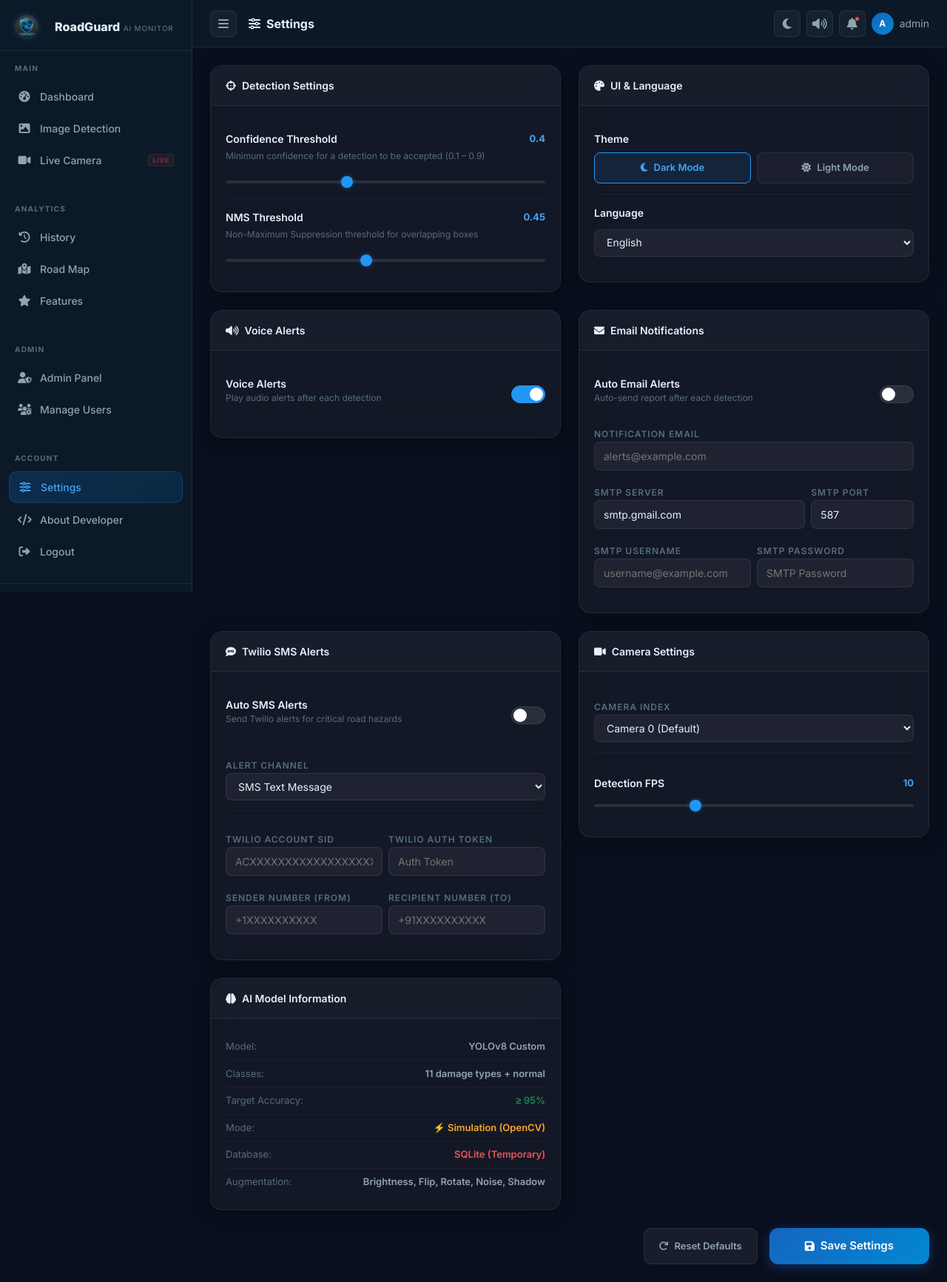
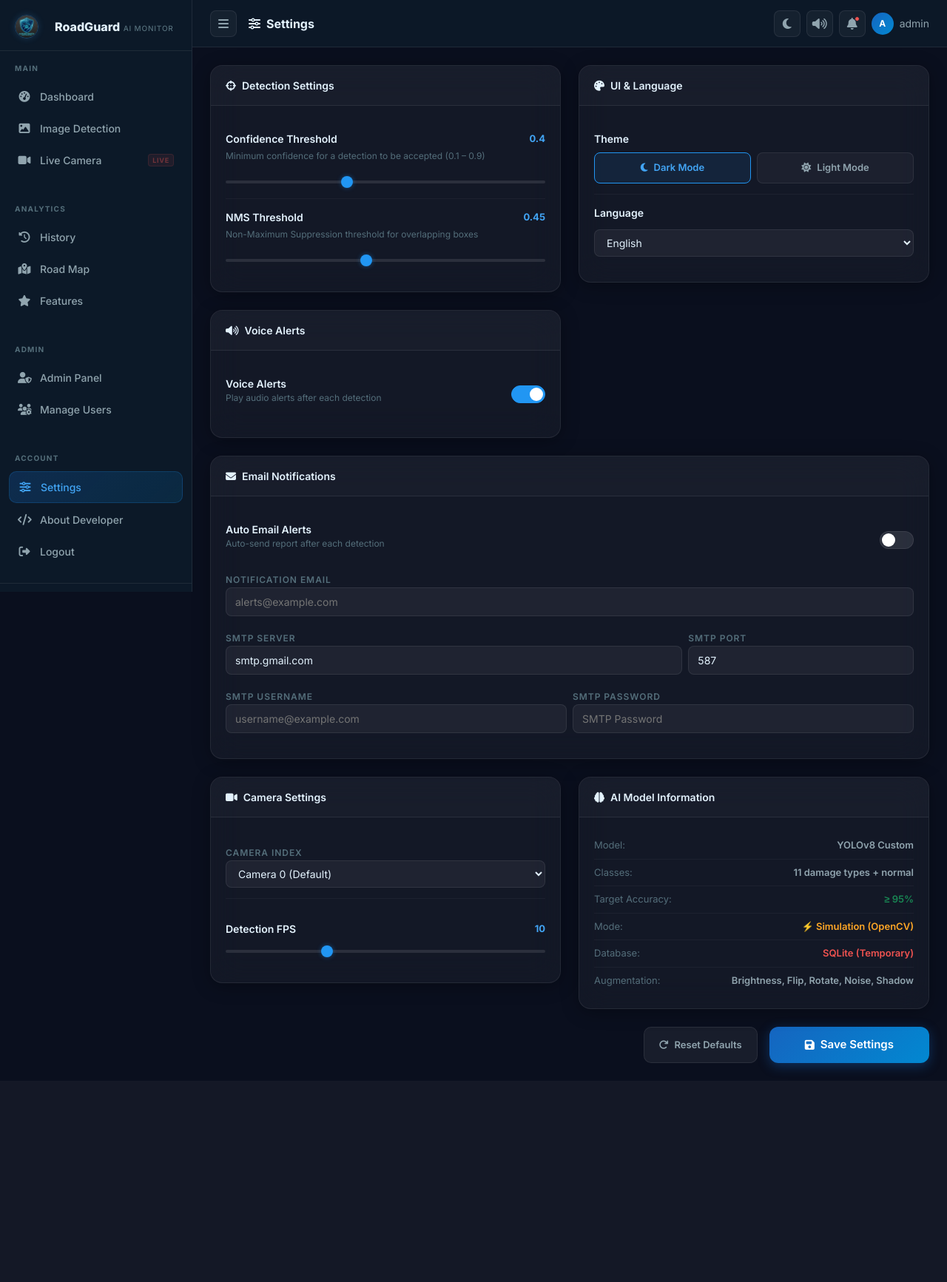
Before and after one commit to Dineshkumar-2006dk/AI-Road-Detection, a Flask app: page /settings/ in a window 1280 px wide. Shown: the whole page at 74% size. After the commit the page ends 1445 px from the top, so only its background shows below. Run offline with Flask 3, Linux system fonts and the light colour scheme; the visitor is signed in with stand-in values (Sample User, id 1); data comes from the database, SQL or seed files in the repository.

Commit message:
Remove SMS notifications feature completely to prioritize reliable email alerts

```diff
--- a/routes/detection.py
+++ b/routes/detection.py
@@ -30,40 +30,10 @@ detection_bp = Blueprint("detection", __name__, url_prefix="/detect")
 _LAST_ALERT_TIMES = {}
 
 def _send_notifications_async_thread(app, detection_id, recipient_email, detection_data, result_image_path, settings_dict, lat, lon, location_name, maps_link_val):
-    """Background thread worker to send email/SMS notifications and update DB status."""
+    """Background thread worker to send email notifications and update DB status."""
     try:
         with app.app_context():
-            # 1. Twilio SMS/WhatsApp
-            sms_success = False
-            if settings_dict and settings_dict.get("sms_alerts") and settings_dict.get("sms_to"):
-                sev = detection_data.get("severity")
-                if sev in ("Critical", "High"):
-                    from utils.sms_utils import send_sms_alert
-                    class FakeSettings:
-                        def __init__(self, d):
-                            for k, v in d.items():
-                                setattr(self, k, v)
-                    fake_set = FakeSettings(settings_dict)
-
-                    is_ta = (settings_dict.get("language") == "ta")
-                    loc = location_name or ("தென்சிறுவளூர்" if is_ta else "Thensiruvalur")
-
-                    if is_ta:
-                        msg = f"⚠️ எச்சரிக்கை (RoadGuard AI): {loc} பகுதியில் ஆபத்தான சாலைப் பழுது ({sev} Pothole) கண்டறியப்பட்டுள்ளது.\n"
-                        if lat is not None and lon is not None:
-                            msg += f"📍 அமைவிடம்: {lat:.5f}, {lon:.5f}\n"
-                            msg += f"🗺️ கூகுள் மேப்: https://maps.google.com/?q={lat},{lon}"
-                    else:
-                        msg = f"⚠️ ALERT (RoadGuard AI): {sev} road damage detected at {loc}.\n"
-                        if lat is not None and lon is not None:
-                            msg += f"📍 Location: {lat:.5f}, {lon:.5f}\n"
-                            msg += f"🗺️ Google Maps: https://maps.google.com/?q={lat},{lon}"
-
-                    sms_success = send_sms_alert(msg, fake_set)
-                else:
-                    app.logger.info(f"[SMS ALERT] Skipped because severity is {sev} (only sent for Critical/High)")
-
-            # 2. Email Notification
+            # 1. Email Notification
             email_success = False
             if recipient_email:
                 email_result = send_detection_report(recipient_email, {
@@ -75,17 +45,15 @@ def _send_notifications_async_thread(app, detection_id, recipient_email, detecti
                 }, result_image_path, user_settings=settings_dict)
                 email_success = email_result["success"]
 
-            # 3. Update DB status
+            # 2. Update DB status
             from models.detection import Detection
             from extensions import db
             det = db.session.get(Detection, detection_id)
             if det:
                 det.email_sent = email_success
                 det.email_recipient = recipient_email if recipient_email else None
-                det.sms_sent = sms_success
-                det.sms_recipient = settings_dict.get("sms_to") if (settings_dict and settings_dict.get("sms_alerts")) else None
                 db.session.commit()
-                app.logger.info(f"[Background Alert] Completed. email_sent={email_success}, sms_sent={sms_success}")
+                app.logger.info(f"[Background Alert] Completed. email_sent={email_success}")
     except Exception as e:
         app.logger.exception(f"[Background Alert] Thread encountered unexpected error: {e}")
 
@@ -110,69 +78,35 @@ def trigger_notifications(detection, result, settings, lat, lon, location_name,
             _LAST_ALERT_TIMES[user_id] = now
 
     if not should_send:
-        return {"email_sent": False, "sms_sent": False, "email_error": "Throttled", "sms_error": "Throttled"}
+        return {"email_sent": False, "email_error": "Throttled"}
+
+    if not recipient_email:
+        return {"email_sent": False, "email_error": "No email recipient specified"}
 
     app = current_app._get_current_object()
     result_image_path = result.get("result_image_path")
 
     if sync:
         # Run synchronously for Image Upload
-        sms_success = False
-        sms_error = None
-        if settings_dict and settings_dict.get("sms_alerts") and settings_dict.get("sms_to"):
-            sev = result.get("severity")
-            if sev in ("Critical", "High"):
-                from utils.sms_utils import send_sms_alert
-                class FakeSettings:
-                    def __init__(self, d):
-                        for k, v in d.items():
-                            setattr(self, k, v)
-                fake_set = FakeSettings(settings_dict)
-
-                is_ta = (settings_dict.get("language") == "ta")
-                loc = location_name or ("தென்சிறுவளூர்" if is_ta else "Thensiruvalur")
-                if is_ta:
-                    msg = f"⚠️ எச்சரிக்கை (RoadGuard AI): {loc} பகுதியில் ஆபத்தான சாலைப் பழுது ({sev} Pothole) கண்டறியப்பட்டுள்ளது.\n"
-                    if lat is not None and lon is not None:
-                        msg += f"📍 அமைவிடம்: {lat:.5f}, {lon:.5f}\n"
-                        msg += f"🗺️ கூகுள் மேப்: https://maps.google.com/?q={lat},{lon}"
-                else:
-                    msg = f"⚠️ ALERT (RoadGuard AI): {sev} road damage detected at {loc}.\n"
-                    if lat is not None and lon is not None:
-                        msg += f"📍 Location: {lat:.5f}, {lon:.5f}\n"
-                        msg += f"🗺️ Google Maps: https://maps.google.com/?q={lat},{lon}"
-                try:
-                    sms_success = send_sms_alert(msg, fake_set)
-                    if not sms_success:
-                        sms_error = "Twilio dispatch failed"
-                except Exception as e:
-                    sms_error = str(e)
-            else:
-                sms_error = f"SMS alert skipped: severity is {sev} (only sent for Critical/High)"
-                app.logger.info(f"[SMS ALERT] {sms_error}")
-
         email_success = False
         email_error = None
-        if recipient_email:
-            try:
-                email_result = send_detection_report(recipient_email, {
-                    **result,
-                    "latitude":      lat,
-                    "longitude":     lon,
-                    "location_name": location_name,
-                    "maps_link":     maps_link_val,
-                }, result_image_path, user_settings=settings_dict)
-                email_success = email_result["success"]
-                email_error = email_result.get("message")
-            except Exception as e:
-                email_error = str(e)
+        try:
+            email_result = send_detection_report(recipient_email, {
+                **result,
+                "latitude":      lat,
+                "longitude":     lon,
+                "location_name": location_name,
+                "maps_link":     maps_link_val,
+            }, result_image_path, user_settings=settings_dict)
+            email_success = email_result["success"]
+            email_error = email_result.get("message")
+        except Exception as e:
+            email_error = str(e)
 
         # Update DB status immediately
         from extensions import db
         detection.email_sent = email_success
         detection.email_recipient = recipient_email if recipient_email else None
-        detection.sms_sent = sms_success
-        detection.sms_recipient = settings_dict.get("sms_to") if (settings_dict and settings_dict.get("sms_alerts")) else None
         try:
             db.session.commit()
         except Exception:
@@ -180,21 +114,18 @@ def trigger_notifications(detection, result, settings, lat, lon, location_name,
 
         return {
             "email_sent": email_success,
-            "sms_sent": sms_success,
-            "email_error": email_error,
-            "sms_error": sms_error
+            "email_error": email_error
         }
     else:
         # Run asynchronously in background thread for camera
-        if recipient_email or (settings_dict and settings_dict.get("sms_alerts") and result.get("severity") in ("Critical", "High")):
-            t = threading.Thread(
-                target=_send_notifications_async_thread,
-                args=(app, detection.id, recipient_email, result, result_image_path, settings_dict, lat, lon, location_name, maps_link_val)
-            )
-            t.daemon = True
-            t.start()
-            app.logger.info(f"[Background Alert] Thread started for detection_id={detection.id}")
-        return {"email_sent": True if recipient_email else False, "sms_sent": False, "email_error": "Alert processing asynchronously", "sms_error": None}
+        t = threading.Thread(
+            target=_send_notifications_async_thread,
+            args=(app, detection.id, recipient_email, result, result_image_path, settings_dict, lat, lon, location_name, maps_link_val)
+        )
+        t.daemon = True
+        t.start()
+        app.logger.info(f"[Background Alert] Thread started for detection_id={detection.id}")
+        return {"email_sent": True, "email_error": "Alert processing asynchronously"}
 
 
 # ── Helper ────────────────────────────────────────────────────────────────────
--- a/templates/settings/settings.html
+++ b/templates/settings/settings.html
@@ -80,7 +80,7 @@
   </div>
 
   <!-- Email Settings -->
-  <div class="col-lg-6">
+  <div class="col-lg-12">
     <div class="rg-card">
       <div class="rg-card-header"><i class="fas fa-envelope me-2"></i>Email Notifications</div>
       <div class="rg-card-body">
@@ -120,58 +120,6 @@
               <label class="form-label-sm">SMTP Password</label>
               <input type="password" id="smtpPassword" class="form-input-sm" placeholder="SMTP Password"
                      value="{{ settings.smtp_password or '' }}">
-            </div>
-          </div>
-        </div>
-      </div>
-    </div>
-  </div>
-
-  <!-- Twilio SMS Settings -->
-  <div class="col-lg-6">
-    <div class="rg-card">
-      <div class="rg-card-header"><i class="fas fa-comment-sms me-2"></i>Twilio SMS Alerts</div>
-      <div class="rg-card-body">
-        <div class="setting-item">
-          <div class="d-flex justify-content-between align-items-center mb-3">
-            <div>
-              <div class="setting-label-main">Auto SMS Alerts</div>
-              <div class="setting-desc">Send Twilio alerts for critical road hazards</div>
-            </div>
-            <div class="toggle-switch">
-              <input type="checkbox" id="smsToggle" {% if settings.sms_alerts %}checked{% endif %}>
-              <label for="smsToggle"></label>
-            </div>
-          </div>
-          <div class="setting-item mb-3">
-            <label class="form-label-sm">Alert Channel</label>
-            <select id="smsMode" class="form-input-sm">
-              <option value="sms" {% if settings.sms_mode == 'sms' %}selected{% endif %}>SMS Text Message</option>
-              <option value="whatsapp" {% if settings.sms_mode == 'whatsapp' %}selected{% endif %}>WhatsApp Message</option>
-            </select>
-          </div>
-          <div class="row g-2 mt-2">
-            <div class="col-6">
-              <label class="form-label-sm">Twilio Account SID</label>
-              <input type="text" id="smsSid" class="form-input-sm" placeholder="ACXXXXXXXXXXXXXXXXXXXX"
-                     value="{{ settings.sms_sid or '' }}">
-            </div>
-            <div class="col-6">
-              <label class="form-label-sm">Twilio Auth Token</label>
-              <input type="password" id="smsToken" class="form-input-sm" placeholder="Auth Token"
-                     value="{{ settings.sms_token or '' }}">
-            </div>
-          </div>
-          <div class="row g-2 mt-2">
-            <div class="col-6">
-              <label class="form-label-sm">Sender Number (From)</label>
-              <input type="text" id="smsFrom" class="form-input-sm" placeholder="+1XXXXXXXXXX"
-                     value="{{ settings.sms_from or '' }}">
-            </div>
-            <div class="col-6">
-              <label class="form-label-sm">Recipient Number (To)</label>
-              <input type="text" id="smsTo" class="form-input-sm" placeholder="+91XXXXXXXXXX"
-                     value="{{ settings.sms_to or '' }}">
             </div>
           </div>
         </div>
@@ -266,12 +214,6 @@ async function saveSettings() {
     smtp_port:          parseInt(document.getElementById('smtpPort').value),
     smtp_username:      document.getElementById('smtpUsername').value,
     smtp_password:      document.getElementById('smtpPassword').value,
-    sms_alerts:         document.getElementById('smsToggle').checked,
-    sms_sid:            document.getElementById('smsSid').value,
-    sms_token:          document.getElementById('smsToken').value,
-    sms_from:           document.getElementById('smsFrom').value,
-    sms_to:             document.getElementById('smsTo').value,
-    sms_mode:           document.getElementById('smsMode').value,
   };
   const res = await fetch('/settings/api/save', {
     method: 'POST',
```
Also changed, not shown: templates/history/history.html (+3 -6 lines).
